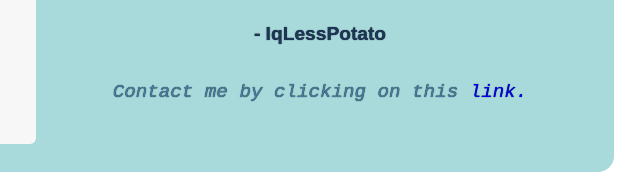
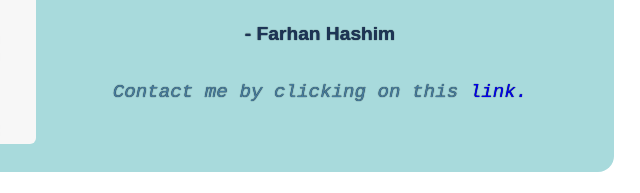
Before and after one commit to IqLessPotato/Home-town, a plain HTML site: page index.html in a window 1280 px wide. Shown: the part 1160-1353 px from the top of the page, 430-1070 px from the left. Drawn offline with Linux system fonts and the light colour scheme.

Commit message:
cahnged name to farhan

```diff
--- a/index.html
+++ b/index.html
@@ -46,7 +46,7 @@
             <div class="guide-right">
             <h3>Your guide</h3>
             <p>"I have lived in Dehradun for less than 2 years, and you are probably better of going with someone who actually knows this place"</p>
-            <h4>- IqLessPotato</h4>
+            <h4>- Farhan Hashim</h4>
 
 
             <p>Contact me by clicking on this <a href="https://www.youtube.com/watch?v=dQw4w9WgXcQ&ab_channel=RickAstley" target="_blank">link.</a></p>
```
